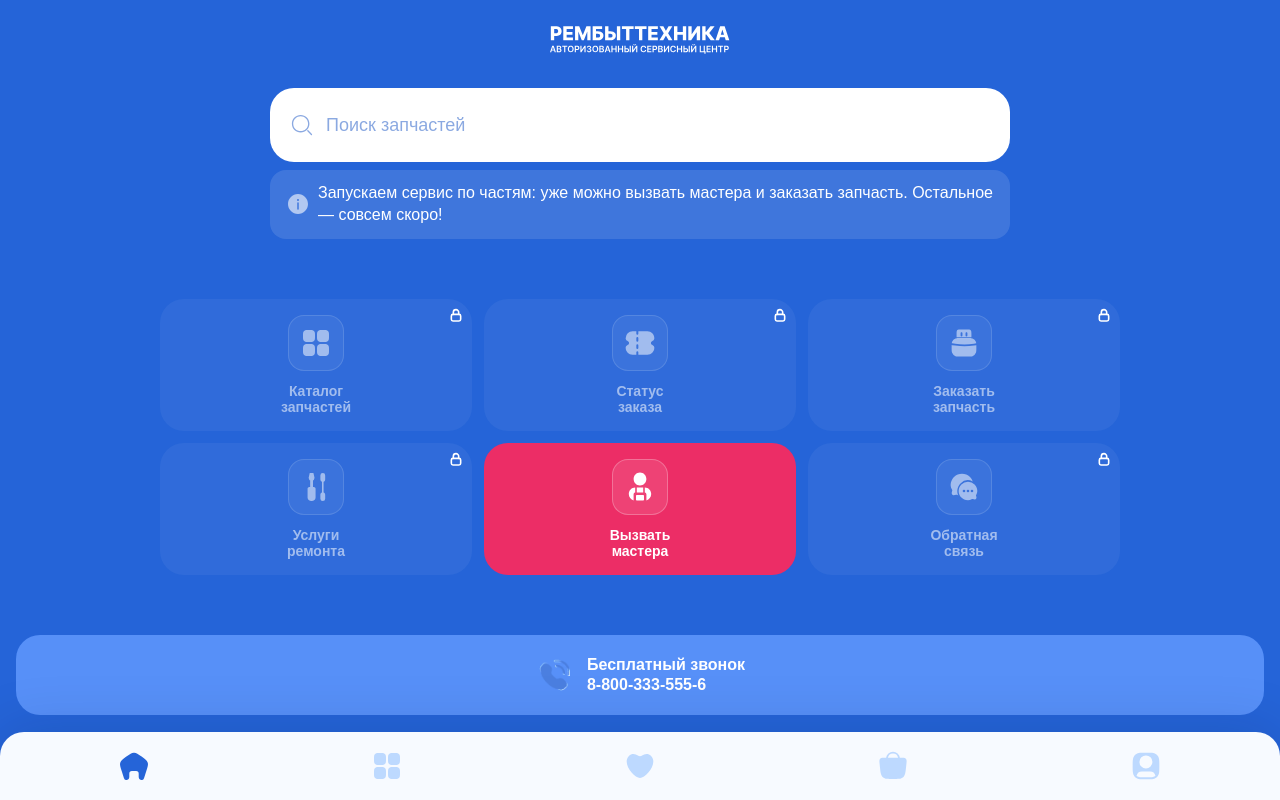
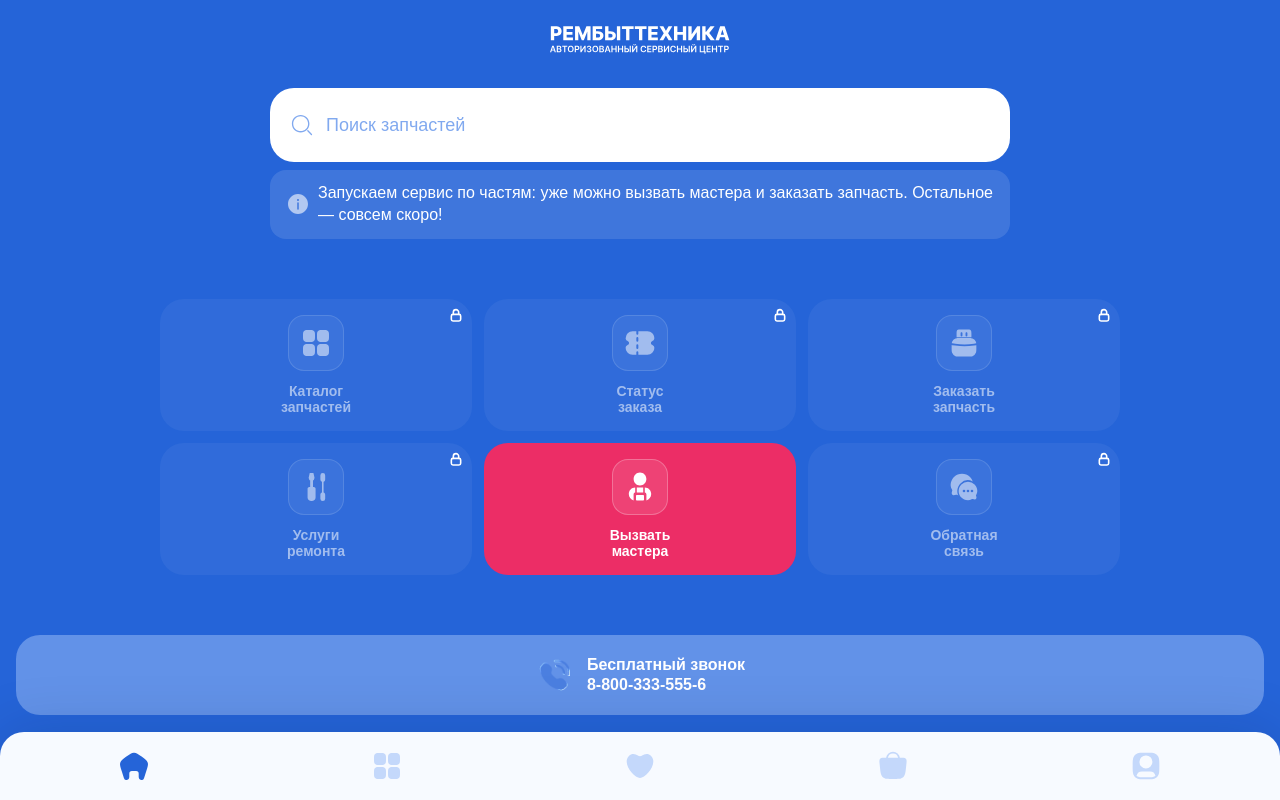
Before and after one commit to devtimberg/rbt-service-web, a Next.js app: page / in a window 1280 px wide. Built offline with nearby package versions, Linux system fonts and the light colour scheme; a web font is replaced by a local one.

Commit message:
fix(ui): выровнять брендовые и нейтральные цвета по Figma

```diff
--- a/src/shared/ui/tokens.css
+++ b/src/shared/ui/tokens.css
@@ -6,17 +6,17 @@
 :root {
   /* ===== Primitives ===== */
   --color-brand-50: #edf3ff;
-  --color-brand-100: #d9e9ff;
-  --color-brand-200: #bdd9ff;
-  --color-brand-300: #93beff;
-  --color-brand-350: #8ba9e1;
-  --color-brand-400: #5790f8;
+  --color-brand-100: #dce9fd;
+  --color-brand-200: #c4d8fb;
+  --color-brand-300: #9dbdf5;
+  --color-brand-350: #81a9ef;
+  --color-brand-400: #6292e8;
   --color-brand-500: #2564d8;
-  --color-brand-600: #1653c3;
-  --color-brand-700: #1146a6;
-  --color-brand-800: #103a88;
-  --color-brand-900: #11316d;
-  --color-brand-950: #011232;
+  --color-brand-600: #2056b9;
+  --color-brand-700: #1b499d;
+  --color-brand-800: #163c81;
+  --color-brand-900: #12326c;
+  --color-brand-950: #05122e;
 
   --color-accent-50: #fff1f3;
   --color-accent-100: #ffe2e6;
@@ -31,19 +31,19 @@
   --color-accent-900: #6f142d;
   --color-accent-950: #410918;
 
-  --color-neutral-50: #f9fafb;
-  --color-neutral-100: #f4f5f7;
-  --color-neutral-200: #e4e5e9;
-  --color-neutral-250: #e2e8f0;
-  --color-neutral-300: #ced1d8;
-  --color-neutral-350: #b5b6c2;
-  --color-neutral-400: #9da1aa;
-  --color-neutral-500: #8a92a5;
-  --color-neutral-600: #767f94;
-  --color-neutral-700: #586278;
-  --color-neutral-800: #3b4254;
-  --color-neutral-900: #232935;
-  --color-neutral-950: #14171e;
+  --color-neutral-50: #f7faff;
+  --color-neutral-100: #f1f5fd;
+  --color-neutral-200: #dfe6f2;
+  --color-neutral-250: #d3dcea;
+  --color-neutral-300: #c7d2e3;
+  --color-neutral-350: #acb7cc;
+  --color-neutral-400: #95a2b7;
+  --color-neutral-500: #8593ac;
+  --color-neutral-600: #707f9a;
+  --color-neutral-700: #53627e;
+  --color-neutral-800: #35435b;
+  --color-neutral-900: #1e293c;
+  --color-neutral-950: #0f1726;
 
   --color-success-50: #f0faf2;
   --color-success-100: #daf5e0;
```
